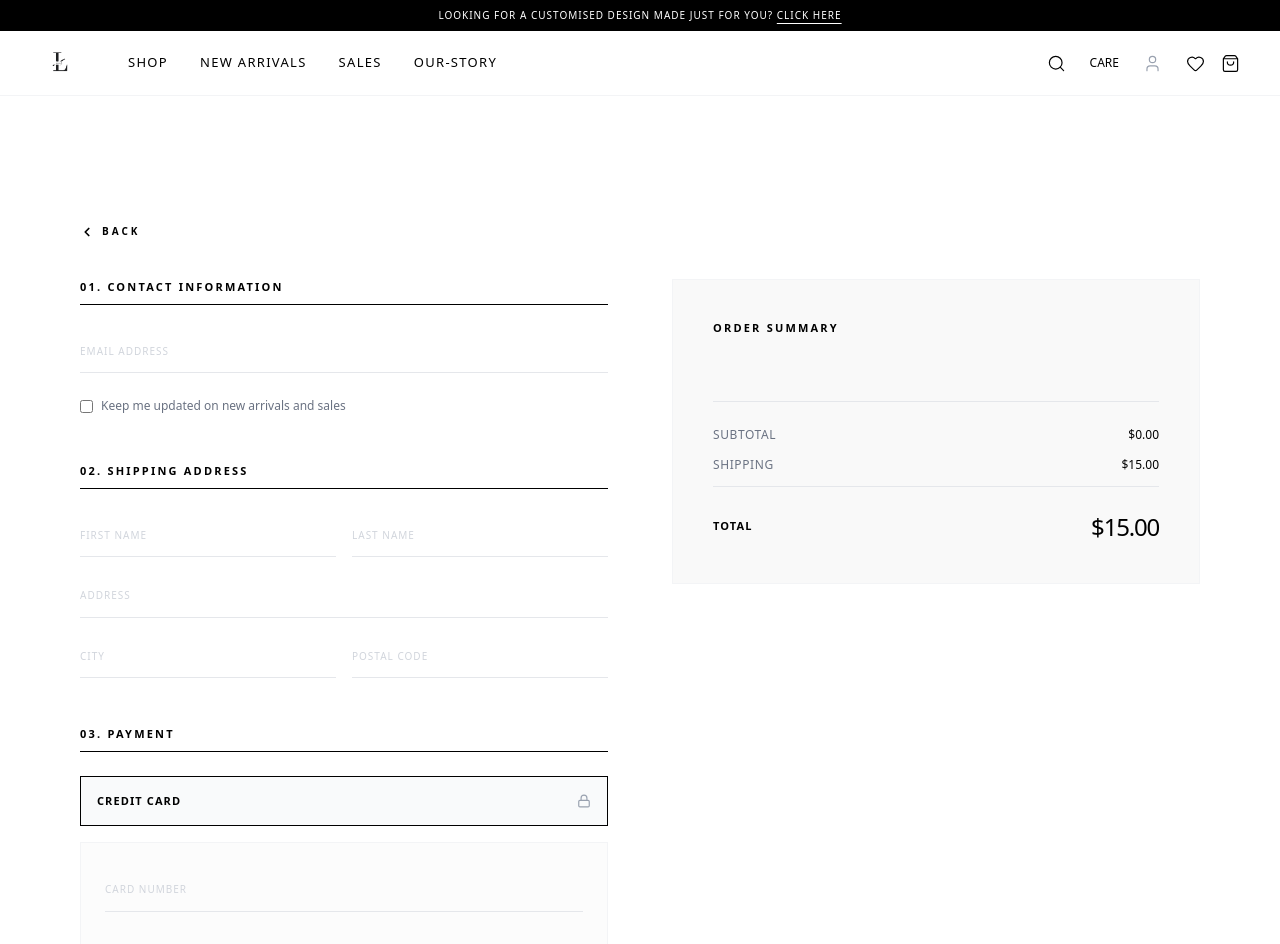
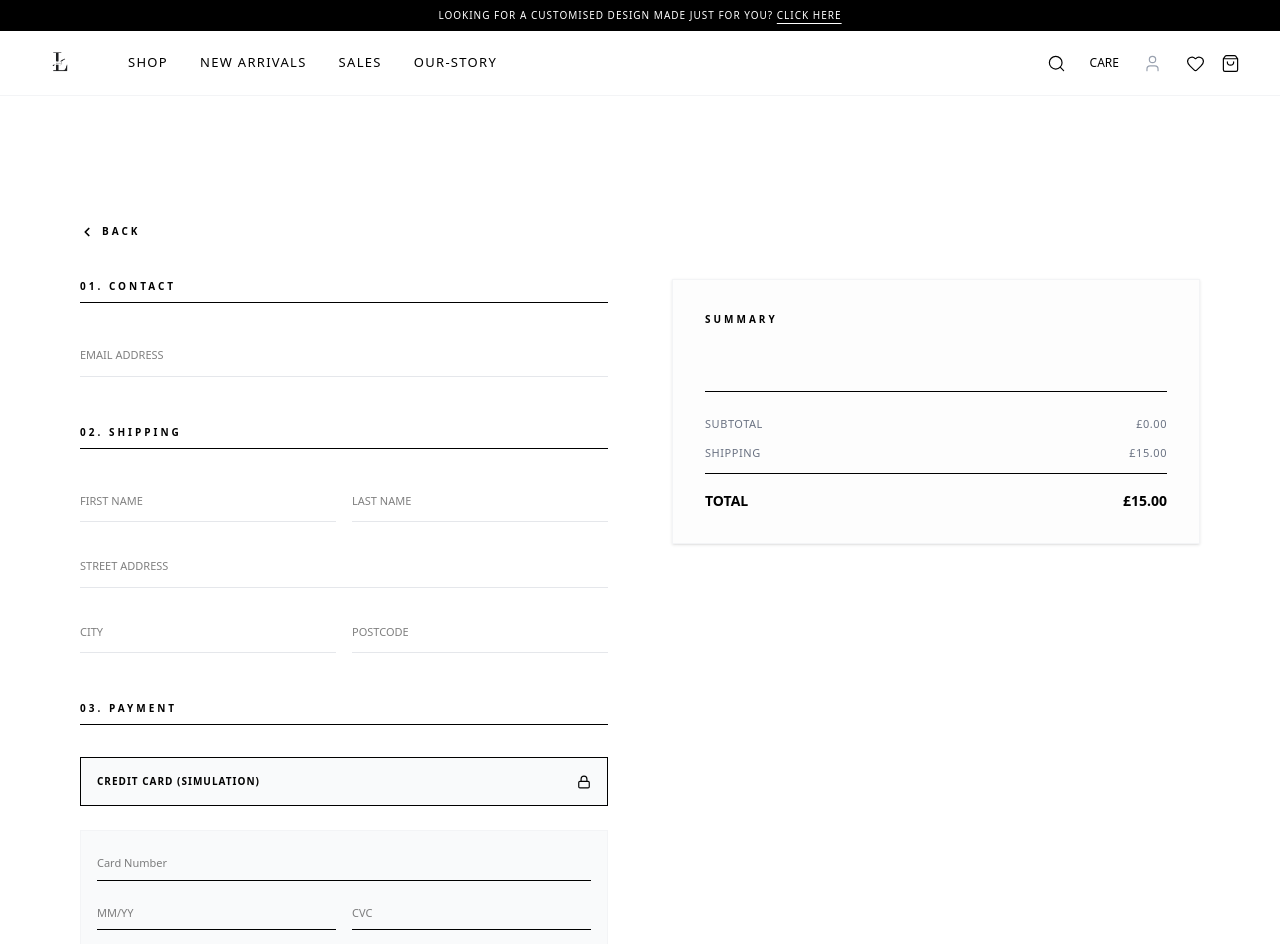
Before and after one commit to DavidSaint-001/livity, a React (Vite) app: page /checkout in a window 1280 px wide. Shown: the top 944 px of the page. Built offline with nearby package versions, Linux system fonts and the light colour scheme.

Commit message:
order and order success

```diff
--- a/package.json
+++ b/package.json
@@ -11,6 +11,7 @@
     "json-server": "json-server --watch db.json --port 3000"
   },
   "dependencies": {
+    "@emailjs/browser": "^4.4.1",
     "@supabase/supabase-js": "^2.95.3",
     "framer-motion": "^12.23.24",
     "lucide-react": "^0.562.0",
--- a/src/App.jsx
+++ b/src/App.jsx
@@ -21,6 +21,7 @@ import { useState, useEffect } from "react";
 import { AnimatePresence, motion } from "framer-motion";
 import Loader from "./Components/Loader";
 import CustomDesign from "./Pages/CustomDesign";
+import OrderSuccess from "./Pages/OrderSuccess";
 
 function App() {
   const [loading, setLoading] = useState(true);
@@ -65,6 +66,7 @@ function App() {
        <Route path="/faq" element={<FAQ />} />
        <Route path="/returns" element={<Return />} />
        <Route path="/custom-design" element={<CustomDesign />} />
+       <Route path="/success" element={<OrderSuccess />} />
 
 
 
--- a/src/Context/CartContext.jsx
+++ b/src/Context/CartContext.jsx
@@ -8,9 +8,16 @@ export const CartProvider = ({ children }) => {
     return savedCart ? JSON.parse(savedCart) : [];
   });
 
+  // Save to localStorage whenever cart changes
   useEffect(() => {
     localStorage.setItem("livity_cart", JSON.stringify(cartItems));
   }, [cartItems]);
+
+  // NEW: Function to empty the cart after successful checkout
+  const clearCart = () => {
+    setCartItems([]);
+    localStorage.removeItem("livity_cart");
+  };
 
   const addToCart = (product) => {
     setCartItems((prev) => {
@@ -32,14 +39,12 @@ export const CartProvider = ({ children }) => {
     });
   };
 
-  // FIX: Identify by ID + Color + Size
   const removeFromCart = (id, color, size) => {
     setCartItems((prev) => prev.filter((item) =>
       !(item.id === id && item.selectedColor === color && item.selectedSize === size)
     ));
   };
 
-  // FIX: Update quantity specifically for that variant
   const updateQuantity = (id, color, size, amount) => {
     setCartItems((prev) =>
       prev.map((item) =>
@@ -51,8 +56,6 @@ export const CartProvider = ({ children }) => {
   };
 
   const subtotal = cartItems.reduce((acc, item) => acc + item.price * item.quantity, 0);
-
-  // Extra helper: Total number of items (for the badge on your Navbar)
   const cartCount = cartItems.reduce((acc, item) => acc + item.quantity, 0);
 
   return (
@@ -61,6 +64,7 @@ export const CartProvider = ({ children }) => {
       addToCart,
       removeFromCart,
       updateQuantity,
+      clearCart, // Crucial: This makes it available to Checkout.jsx
       subtotal,
       cartCount
     }}>
--- a/src/Pages/Checkout.jsx
+++ b/src/Pages/Checkout.jsx
@@ -1,15 +1,22 @@
-import { useState } from "react";
+import { useState, useEffect } from "react";
 import { motion } from "framer-motion";
 import { useCart } from "../Context/CartContext";
 import { useNavigate } from "react-router-dom";
-import { ChevronLeft, Lock } from "lucide-react";
+import { Lock } from "lucide-react";
 import BackButton from "../Components/BackButton";
+import { supabase } from "../supabaseClient";
+import emailjs from '@emailjs/browser';
 
 export default function Checkout() {
-  const { cartItems, clearCart } = useCart(); // Added clearCart for post-purchase
+  const { cartItems, clearCart } = useCart();
   const navigate = useNavigate();
+  const [loading, setLoading] = useState(false);
 
-  // State for form handling
+  // Initialize EmailJS with your Public Key
+  useEffect(() => {
+    emailjs.init("f0poUfzQw_6i3mD79");
+  }, []);
+
   const [formData, setFormData] = useState({
     email: '',
     firstName: '',
@@ -27,129 +34,148 @@ export default function Checkout() {
     setFormData({ ...formData, [e.target.name]: e.target.value });
   };
 
-  const handleSubmit = (e) => {
+  const handleSubmit = async (e) => {
     e.preventDefault();
-    // Simulate payment processing
-    console.log("Order Data:", formData, "Items:", cartItems);
-    alert("Payment Successful. Thank you for choosing Livity.");
-    if(clearCart) clearCart(); // Clear bag after successful purchase
-    navigate("/");
+    if (cartItems.length === 0) return alert("Your bag is empty");
+    setLoading(true);
+
+    const orderNo = `LIV-${Math.floor(100000 + Math.random() * 900000)}`;
+
+    try {
+      // 1. SAVE TO SUPABASE (Orders Table)
+      const { data: order, error: orderErr } = await supabase
+        .from('orders')
+        .insert([{
+          order_number: orderNo,
+          total_amount: total,
+          customer_name: `${formData.firstName} ${formData.lastName}`,
+          customer_email: formData.email,
+          shipping_address: `${formData.address}, ${formData.city}, ${formData.postalCode}`,
+          status: 'processing'
+        }])
+        .select().single();
+
+      if (orderErr) throw orderErr;
+
+      // 2. SAVE INDIVIDUAL ITEMS (Order Items Table)
+      const { error: itemsErr } = await supabase
+        .from('order_items')
+        .insert(cartItems.map(item => ({
+          order_id: order.id,
+          product_name: item.name,
+          quantity: item.quantity,
+          price: item.price,
+          product_color: item.selectedColor || 'Standard'
+        })));
+
+      if (itemsErr) throw itemsErr;
+
+      // 3. PREPARE EMAIL DATA
+      const itemSummary = cartItems.map(item =>
+        `- ${item.name} [${item.selectedColor || 'Standard'}] (x${item.quantity}) — £${(item.price * item.quantity).toFixed(2)}`
+      ).join('\n');
+
+      const templateParams = {
+        order_number: orderNo,
+        total_amount: total.toFixed(2),
+        customer_name: `${formData.firstName} ${formData.lastName}`,
+        customer_email: formData.email,
+        shipping_address: `${formData.address}, ${formData.city}, ${formData.postalCode}`,
+        item_summary: itemSummary
+      };
+
+      // 4. SEND EMAIL VIA EMAILJS
+      await emailjs.send(
+        'service_rzaor3s',
+        'livity_order_template',
+        templateParams,
+        'f0poUfzQw_6i3mD79'
+      );
+
+      // 5. SUCCESS REDIRECT
+      clearCart();
+      navigate("/success", { state: { orderNo: orderNo } });
+
+    } catch (error) {
+      console.error("Checkout Error:", error);
+      alert("Something went wrong. Please check your connection.");
+    } finally {
+      setLoading(false);
+    }
   };
 
   return (
-    <div className="pt-32 pb-24 px-6 md:px-10 max-w-[1200px] mx-auto font-sans">
+    <div className="pt-32 pb-24 px-6 md:px-10 max-w-[1200px] mx-auto font-sans bg-white">
       <BackButton />
 
-      <form onSubmit={handleSubmit} className="grid grid-cols-1 lg:grid-cols-2 gap-16 items-start">
+      <form onSubmit={handleSubmit} className="grid grid-cols-1 lg:grid-cols-2 gap-16 items-start mt-8">
 
-        {/* LEFT COLUMN: FORMS */}
-        <motion.div
-          initial={{ opacity: 0, x: -20 }}
-          animate={{ opacity: 1, x: 0 }}
-          className="space-y-12"
-        >
-          {/* Section 1: Contact */}
+        {/* LEFT: FORMS */}
+        <motion.div initial={{ opacity: 0 }} animate={{ opacity: 1 }} className="space-y-12">
           <section>
-            <h2 className="text-[11px] font-bold uppercase tracking-[0.2em] mb-6 border-b pb-2">01. Contact Information</h2>
-            <div className="space-y-4">
-              <input
-                required
-                name="email"
-                type="email"
-                placeholder="Email Address"
-                className="checkout-input"
-                onChange={handleInputChange}
-              />
-              <div className="flex items-center gap-2 mt-2">
-                <input type="checkbox" id="news" className="accent-black" />
-                <label htmlFor="news" className="text-[12px] text-gray-500">Keep me updated on new arrivals and sales</label>
-              </div>
+            <h2 className="text-[10px] font-bold uppercase tracking-[0.3em] mb-8 border-b pb-2">01. Contact</h2>
+            <input required name="email" type="email" placeholder="EMAIL ADDRESS" className="w-full border-b border-gray-200 py-3 text-[11px] outline-none focus:border-black transition-colors bg-transparent" onChange={handleInputChange} />
+          </section>
+
+          <section>
+            <h2 className="text-[10px] font-bold uppercase tracking-[0.3em] mb-8 border-b pb-2">02. Shipping</h2>
+            <div className="grid grid-cols-2 gap-x-4 gap-y-6">
+              <input required name="firstName" placeholder="FIRST NAME" className="border-b border-gray-200 py-3 text-[11px] outline-none focus:border-black bg-transparent" onChange={handleInputChange} />
+              <input required name="lastName" placeholder="LAST NAME" className="border-b border-gray-200 py-3 text-[11px] outline-none focus:border-black bg-transparent" onChange={handleInputChange} />
+              <input required name="address" placeholder="STREET ADDRESS" className="col-span-2 border-b border-gray-200 py-3 text-[11px] outline-none focus:border-black bg-transparent" onChange={handleInputChange} />
+              <input required name="city" placeholder="CITY" className="border-b border-gray-200 py-3 text-[11px] outline-none focus:border-black bg-transparent" onChange={handleInputChange} />
+              <input required name="postalCode" placeholder="POSTCODE" className="border-b border-gray-200 py-3 text-[11px] outline-none focus:border-black bg-transparent" onChange={handleInputChange} />
             </div>
           </section>
 
-          {/* Section 2: Shipping */}
           <section>
-            <h2 className="text-[11px] font-bold uppercase tracking-[0.2em] mb-6 border-b pb-2">02. Shipping Address</h2>
-            <div className="grid grid-cols-1 md:grid-cols-2 gap-4">
-              <input required name="firstName" type="text" placeholder="First Name" className="checkout-input" onChange={handleInputChange} />
-              <input required name="lastName" type="text" placeholder="Last Name" className="checkout-input" onChange={handleInputChange} />
-              <input required name="address" type="text" placeholder="Address" className="checkout-input md:col-span-2" onChange={handleInputChange} />
-              <input required name="city" type="text" placeholder="City" className="checkout-input" onChange={handleInputChange} />
-              <input required name="postalCode" type="text" placeholder="Postal Code" className="checkout-input" onChange={handleInputChange} />
+            <h2 className="text-[10px] font-bold uppercase tracking-[0.3em] mb-8 border-b pb-2">03. Payment</h2>
+            <div className="border border-black p-4 flex justify-between items-center bg-gray-50 mb-6">
+              <span className="text-[10px] font-bold tracking-widest uppercase">Credit Card (Simulation)</span>
+              <Lock size={14} />
             </div>
-          </section>
-
-          {/* Section 3: Payment */}
-          <section>
-            <h2 className="text-[11px] font-bold uppercase tracking-[0.2em] mb-6 border-b pb-2">03. Payment</h2>
-            <div className="border border-black p-4 flex justify-between items-center bg-gray-50">
-              <div className="flex items-center gap-3">
-                <span className="text-[11px] font-bold tracking-widest uppercase">Credit Card</span>
-              </div>
-              <Lock size={14} className="text-gray-400" />
-            </div>
-            <div className="mt-4 space-y-4 p-6 border border-gray-100 bg-[#fcfcfc]">
-                <input type="text" placeholder="Card Number" className="checkout-input" />
-                <div className="grid grid-cols-2 gap-4">
-                    <input type="text" placeholder="MM / YY" className="checkout-input" />
-                    <input type="text" placeholder="CVC" className="checkout-input" />
-                </div>
+            <div className="p-4 bg-gray-50 border border-gray-100 space-y-4">
+               <input disabled placeholder="Card Number" className="w-full bg-transparent border-b text-[11px] py-2 outline-none" />
+               <div className="flex gap-4">
+                  <input disabled placeholder="MM/YY" className="w-1/2 bg-transparent border-b text-[11px] py-2 outline-none" />
+                  <input disabled placeholder="CVC" className="w-1/2 bg-transparent border-b text-[11px] py-2 outline-none" />
+               </div>
             </div>
           </section>
 
           <button
             type="submit"
-            className="w-full bg-black text-white py-5 text-[11px] font-bold uppercase tracking-[0.3em] hover:bg-gray-800 transition-colors shadow-lg"
+            disabled={loading}
+            className="w-full bg-black text-white py-5 text-[10px] font-bold uppercase tracking-[0.4em] hover:bg-zinc-800 transition-all disabled:opacity-50 disabled:cursor-not-allowed"
           >
-            Place Order — ${total.toFixed(2)}
+            {loading ? "PROCESSING..." : `PLACE ORDER — £${total.toFixed(2)}`}
           </button>
         </motion.div>
 
-        {/* RIGHT COLUMN: ORDER SUMMARY */}
-        <div className="lg:sticky lg:top-32 bg-[#F9F9F9] p-8 md:p-10 border border-gray-100">
-          <h2 className="text-[11px] font-bold uppercase tracking-[0.2em] mb-8">Order Summary</h2>
-
-          <div className="space-y-6 max-h-[400px] overflow-y-auto pr-2 mb-8 no-scrollbar">
-            {cartItems.map((item) => (
-              <div key={`${item.id}-${item.selectedColor}`} className="flex justify-between items-center">
+        {/* RIGHT: SUMMARY */}
+        <div className="lg:sticky lg:top-32 bg-[#fdfdfd] p-8 border border-gray-100 shadow-sm">
+          <h2 className="text-[10px] font-bold uppercase tracking-[0.3em] mb-8">Summary</h2>
+          <div className="space-y-6 mb-8 max-h-[400px] overflow-y-auto no-scrollbar">
+            {cartItems.map((item, idx) => (
+              <div key={idx} className="flex justify-between items-center">
                 <div className="flex gap-4">
-                  <div className="relative w-16 h-20 bg-white border border-gray-100 flex-shrink-0">
-                    <img
-                      src={item.mainImage || item.image}
-                      alt={item.name}
-                      className="w-full h-full object-contain p-2"
-                    />
-                    <span className="absolute -top-2 -right-2 bg-black text-white text-[9px] w-5 h-5 rounded-full flex items-center justify-center font-bold shadow-md">
-                      {item.quantity}
-                    </span>
+                  <div className="w-12 h-16 bg-white border flex-shrink-0">
+                    <img src={item.mainImage || item.image} className="w-full h-full object-contain" alt="" />
                   </div>
-                  <div className="flex flex-col justify-center">
-                    <h4 className="text-[11px] font-bold uppercase tracking-widest">{item.name}</h4>
-                    <p className="text-[10px] text-gray-400 uppercase tracking-tighter">
-                        {item.selectedColor || "Standard"}
-                    </p>
+                  <div>
+                    <h4 className="text-[10px] font-bold uppercase tracking-widest">{item.name}</h4>
+                    <p className="text-[9px] text-gray-400 uppercase">{item.selectedColor || "Standard"}</p>
+                    <p className="text-[9px]">QTY: {item.quantity}</p>
                   </div>
                 </div>
-                <span className="text-[13px] font-medium">${(item.price * item.quantity).toFixed(2)}</span>
+                <span className="text-[11px] font-medium">£{(item.price * item.quantity).toFixed(2)}</span>
               </div>
             ))}
           </div>
-
-          <div className="space-y-3 border-t border-gray-200 pt-6">
-            <div className="flex justify-between text-[12px] font-light">
-              <span className="text-gray-500 uppercase tracking-wider">Subtotal</span>
-              <span>${subtotal.toFixed(2)}</span>
-            </div>
-            <div className="flex justify-between text-[12px] font-light">
-              <span className="text-gray-500 uppercase tracking-wider">Shipping</span>
-              <span className={shipping === 0 ? "text-green-600 font-medium" : ""}>
-                {shipping === 0 ? "FREE" : `$${shipping.toFixed(2)}`}
-              </span>
-            </div>
-            <div className="flex justify-between items-center pt-6 mt-2 border-t border-gray-200">
-              <span className="text-[11px] font-bold uppercase tracking-widest">Total</span>
-              <span className="text-2xl font-light tracking-tighter">${total.toFixed(2)}</span>
-            </div>
+          <div className="border-t pt-6 space-y-3">
+            <div className="flex justify-between text-[11px] text-gray-500 tracking-wider"><span>SUBTOTAL</span><span>£{subtotal.toFixed(2)}</span></div>
+            <div className="flex justify-between text-[11px] text-gray-500 tracking-wider"><span>SHIPPING</span><span>{shipping === 0 ? "FREE" : `£${shipping.toFixed(2)}`}</span></div>
+            <div className="flex justify-between text-[14px] font-bold pt-4 border-t border-black mt-2"><span>TOTAL</span><span>£{total.toFixed(2)}</span></div>
           </div>
         </div>
       </form>
```
Also changed, not shown: src/Pages/OrderSuccess.jsx (added, +48 -0 lines), src/supabaseClient.js (+13 -6 lines), 2 other files (tests, documents, lock files or other folders).
